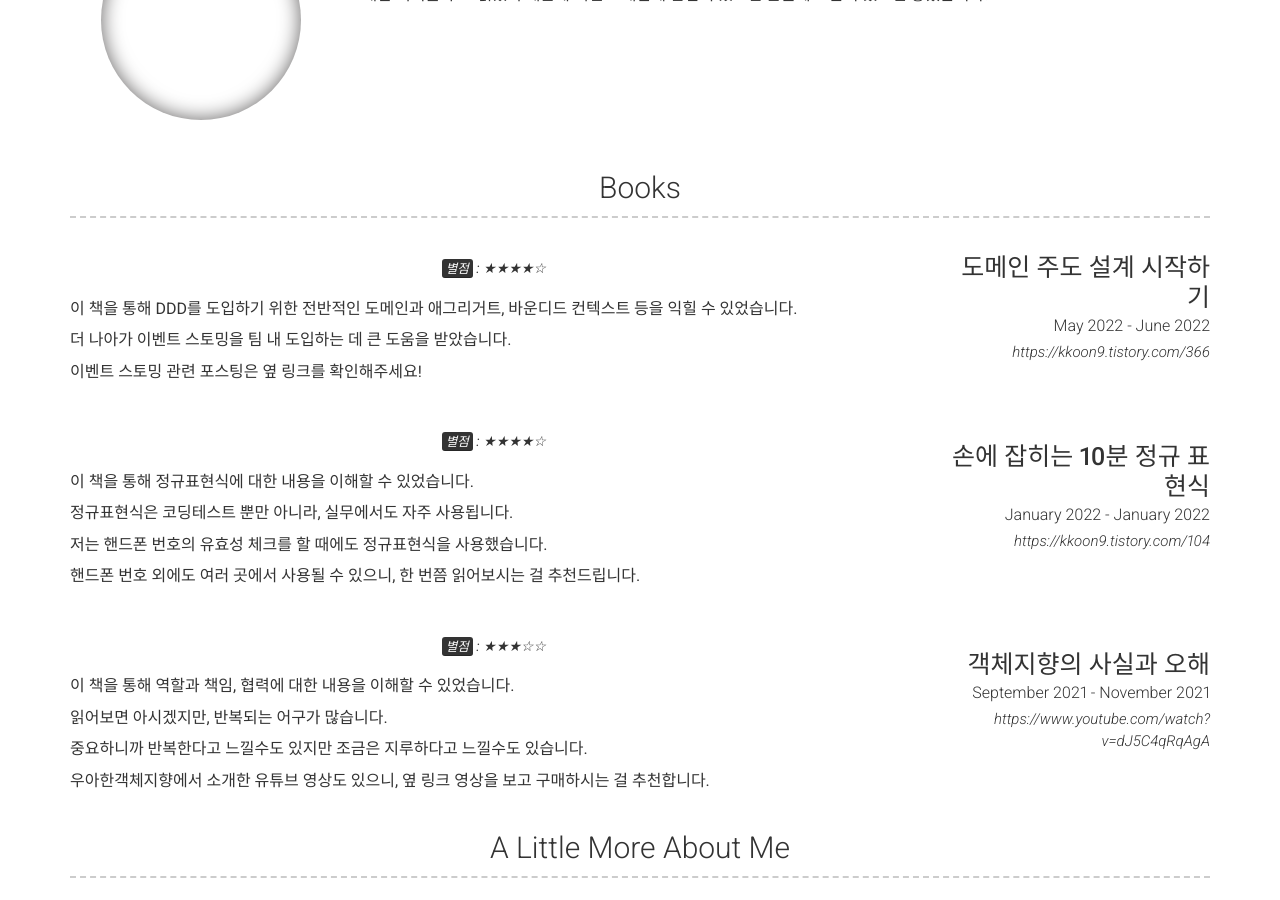
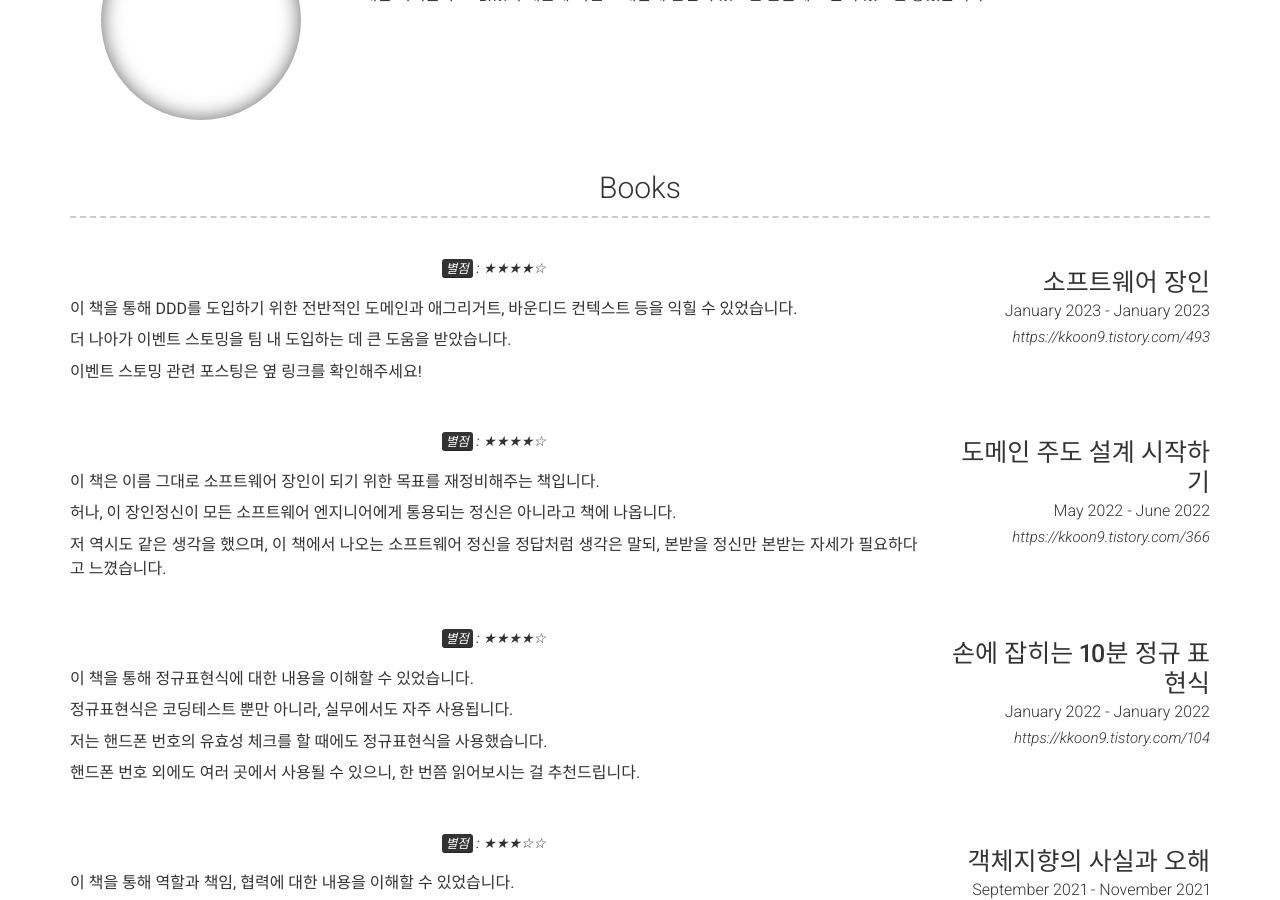
Before and after one commit to kkoon9/kkoon9.github.io, a Jekyll site: the page built from index.md, in a window 1280 px wide and 900 px high, scrolled down 382 px. Built offline with Jekyll 4.4.1, drawn with Linux system fonts in a browser that asks for light colours; nearby versions of some CDN libraries.

Commit message:
feat: 소프트웨어 장인 추가
Signed-off-by: eric <rndrnjs2003@gmail.com>

```diff
--- a/_config.yml
+++ b/_config.yml
@@ -33,7 +33,7 @@ linkedin_username: nam-koong-kwon-7a320317a
 # About Section
 #about_title: About Me (Use this to override about section title)
 about_profile_image: kkoon9.jpeg
-about_content: | # this will include new lines to allow paragraphs
+about_content: |
   안녕하세요. 제가 읽었던 책을 소개하는 페이지입니다.
 
   저는 3년차 백엔드 개발자입니다.
@@ -45,24 +45,36 @@ content:
     layout: list
     content:
       - layout: right
-        title: 도메인 주도 설계 시작하기
-        caption: May 2022 - June 2022
-        link: https://kkoon9.tistory.com/366
+        title: 소프트웨어 장인
+        caption: January 2023 - January 2023
+        link: https://kkoon9.tistory.com/493
         quote: >
           <mark>별점</mark> : ★★★★☆
-        description: | # this will include new lines to allow paragraphs
+        description: |
           이 책을 통해 DDD를 도입하기 위한 전반적인 도메인과 애그리거트, 바운디드 컨텍스트 등을 익힐 수 있었습니다.
 
           더 나아가 이벤트 스토밍을 팀 내 도입하는 데 큰 도움을 받았습니다.
 
           이벤트 스토밍 관련 포스팅은 옆 링크를 확인해주세요!
       - layout: right
+        title: 도메인 주도 설계 시작하기
+        caption: May 2022 - June 2022
+        link: https://kkoon9.tistory.com/366
+        quote: >
+          <mark>별점</mark> : ★★★★☆
+        description: |
+          이 책은 이름 그대로 소프트웨어 장인이 되기 위한 목표를 재정비해주는 책입니다.
+
+          허나, 이 장인정신이 모든 소프트웨어 엔지니어에게 통용되는 정신은 아니라고 책에 나옵니다.
+
+          저 역시도 같은 생각을 했으며, 이 책에서 나오는 소프트웨어 정신을 정답처럼 생각은 말되, 본받을 정신만 본받는 자세가 필요하다고 느꼈습니다.
+      - layout: right
         title: 손에 잡히는 10분 정규 표현식
         caption: January 2022 - January 2022
         link: https://kkoon9.tistory.com/104
         quote: >
           <mark>별점</mark> : ★★★★☆
-        description: | # this will include new lines to allow paragraphs
+        description: |
           이 책을 통해 정규표현식에 대한 내용을 이해할 수 있었습니다.
 
           정규표현식은 코딩테스트 뿐만 아니라, 실무에서도 자주 사용됩니다.
@@ -76,7 +88,7 @@ content:
         link: https://www.youtube.com/watch?v=dJ5C4qRqAgA
         quote: >
           <mark>별점</mark> : ★★★☆☆
-        description: | # this will include new lines to allow paragraphs
+        description: |
           이 책을 통해 역할과 책임, 협력에 대한 내용을 이해할 수 있었습니다.
 
           읽어보면 아시겠지만, 반복되는 어구가 많습니다.
@@ -87,7 +99,7 @@ content:
 
   - title: A Little More About Me
     layout: text
-    content: | # this will include new lines to allow paragraphs
+    content: |
       읽어주셔서 감사합니다.
 
 # Footer
```
